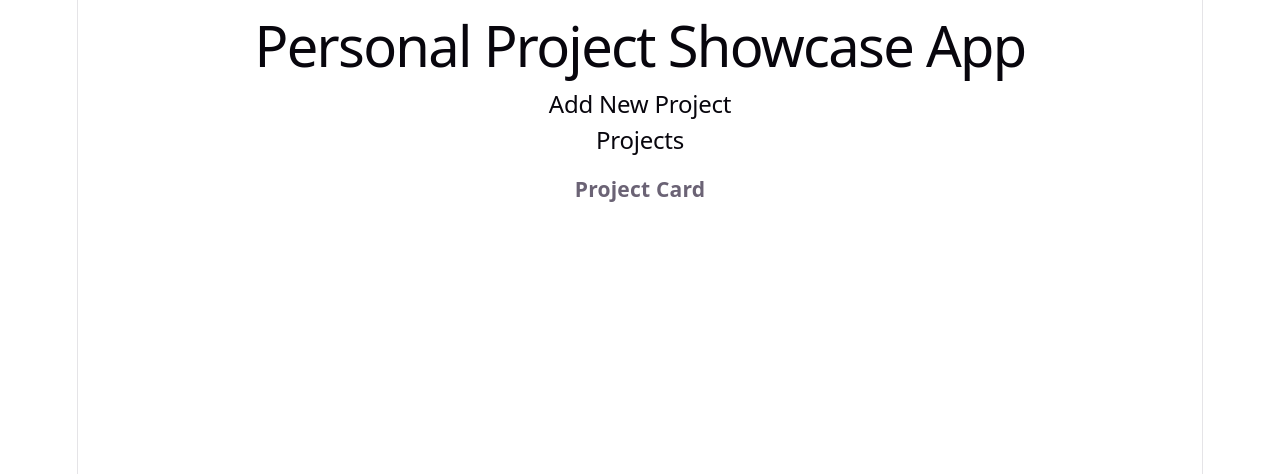
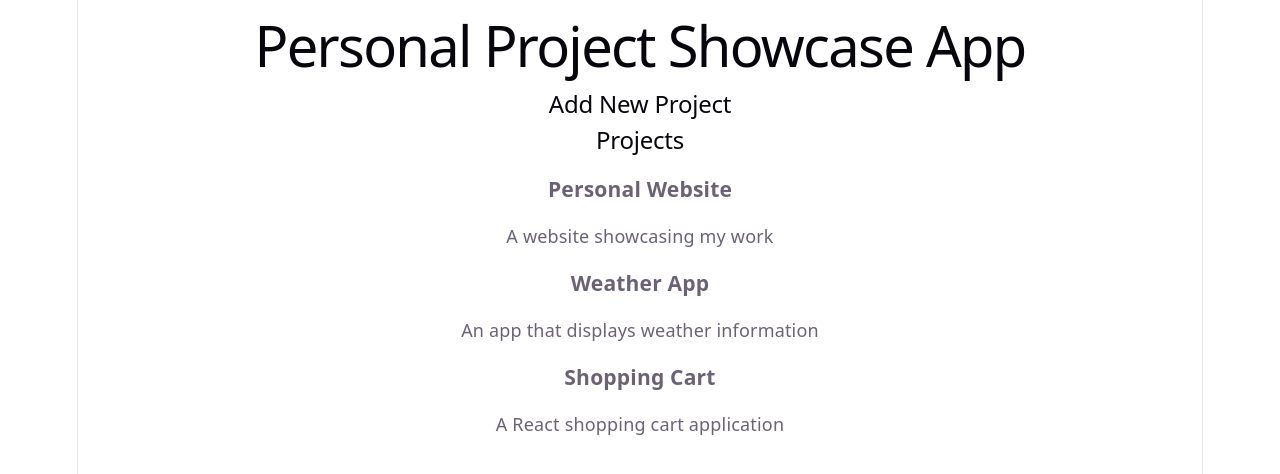
Before and after one commit to a-gbatie/React-Portfolio-Platform, a React (Vite) app: page / in a window 1280 px wide. Shown: the top 474 px of the page. Built offline with nearby package versions, Linux system fonts and the light colour scheme.

Commit message:
added project card functionality - three sample projects rendering

```diff
--- a/src/App.jsx
+++ b/src/App.jsx
@@ -3,13 +3,31 @@ import SearchBar from "./components/SearchBar";
 import ProjectList from "./components/ProjectList";
 
 function App() {
+  const projects = [
+    {
+      id: 1,
+      title: "Personal Website",
+      description: "A website showcasing my work",
+    },
+    {
+      id: 2,
+      title: "Weather App",
+      description: "An app that displays weather information",
+    },
+    {
+      id: 3,
+      title: "Shopping Cart",
+      description: "A React shopping cart application",
+    },
+  ];
+
   return (
     <div className="App">
       <h1>Personal Project Showcase App</h1>
 
       <ProjectForm />
       <SearchBar />
-      <ProjectList />
+      <ProjectList projects={projects} />
     </div>
   );
 }
--- a/src/components/ProjectCard.jsx
+++ b/src/components/ProjectCard.jsx
@@ -1,5 +1,10 @@
-function ProjectCard() {
-    return <h3>Project Card</h3>
+function ProjectCard({ project }) {
+    return (
+        <div>
+            <h3>{project.title}</h3>
+            <p>{project.description}</p>
+        </div>
+    )
 }
 
 export default ProjectCard;
--- a/src/components/ProjectList.jsx
+++ b/src/components/ProjectList.jsx
@@ -1,10 +1,12 @@
 import ProjectCard from "./ProjectCard";
 
-function ProjectList() {
+function ProjectList({ projects }) {
     return (
         <div>
             <h2>Projects</h2>
-            <ProjectCard />
+            {projects.map((project) => (
+                <ProjectCard key={project.id} project={project} />
+            ))}
         </div>
     )
 }
```
